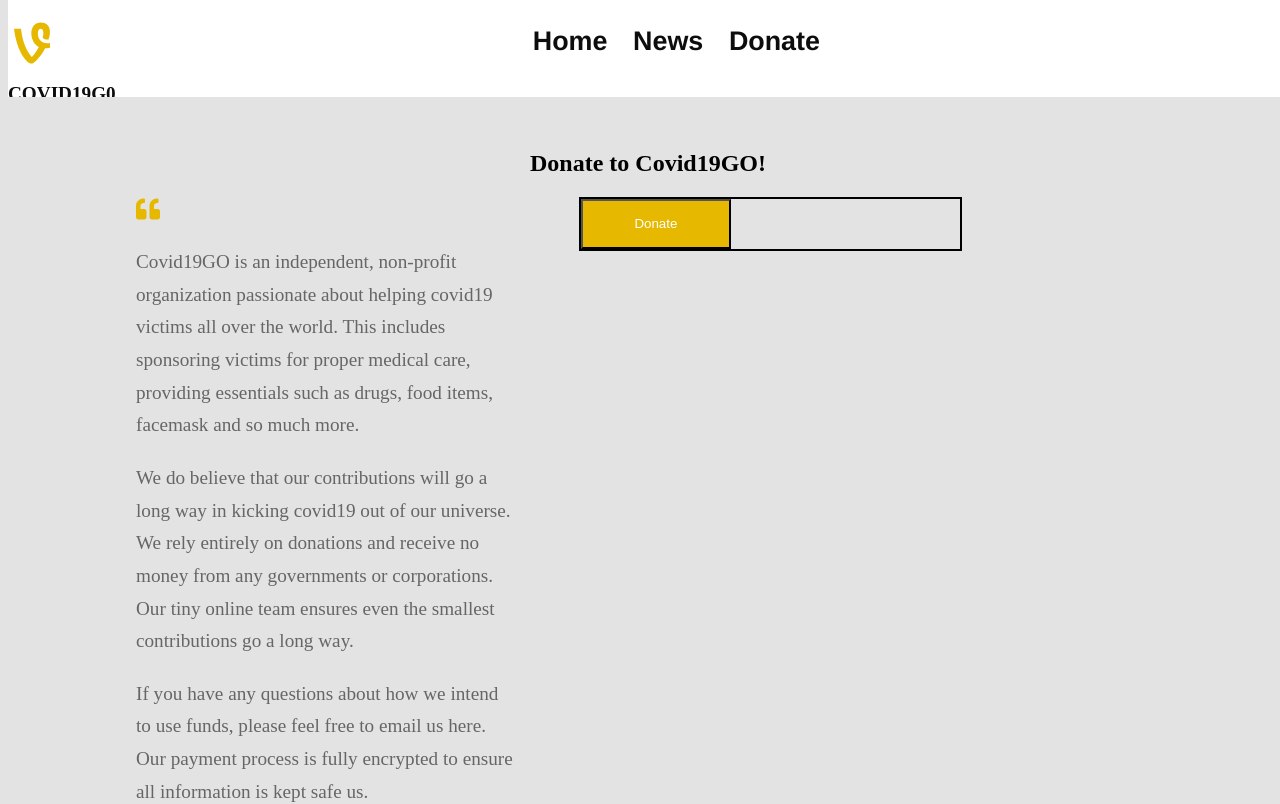
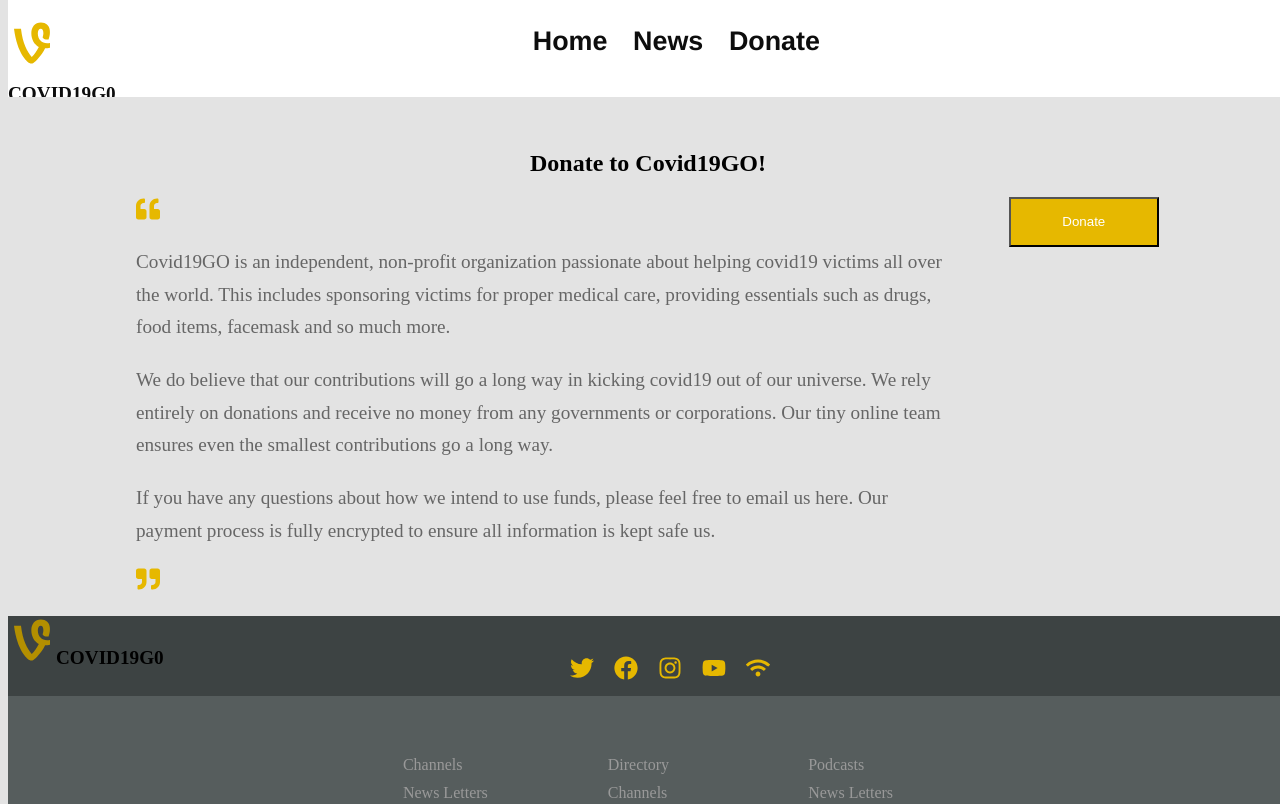
Before and after one commit to KelahKelah/covid19Go, a React (Create React App) app: page /Donate in a window 1280 px wide. Shown: the top 804 px of the page. Built offline with nearby package versions, Linux system fonts and the light colour scheme.

Commit message:
imported login and loader component

```diff
--- a/src/pages/Donate/Donate.css
+++ b/src/pages/Donate/Donate.css
@@ -3,19 +3,20 @@ width: 100vw;
     margin-top: 97px;
     }
     .wrap-two {
-    width: 80vw;
+        width: 40%;
         margin: auto;
-    display: flex;
-    /* background-color: blueviolet; */
+        /* background-color: aqua; */
     }
     .donate-text {
         /* border: 2px solid black; */
-    width: 37%;
-    height: 77%;
+        /* width: 37%; */
+        margin: auto;
+        /* height: 77%; */
     }
     .payment {
-    border: 2px solid black;
+        /* border: 2px solid black; */
         width: 37%;
+        margin-bottom: 20px;
         height: 77%;
         margin-left: 5vw;
     }
```
Lines whose indentation alone changed are shown as unchanged.
